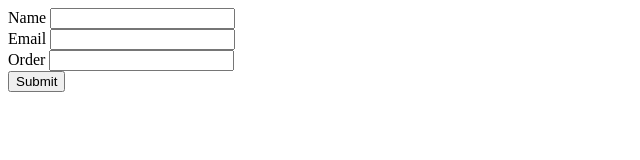
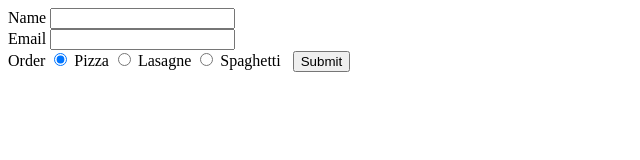
Before and after one commit to EHB-MCT/web2-exercises-JensWillems, a plain HTML site: page S1/index.html in a window 1280 px wide. Shown: the whole page, without its empty margins (0-640 px from the left). Drawn offline with Linux system fonts and the light colour scheme.

Commit message:
exercise 6

```diff
--- a/S1/index.html
+++ b/S1/index.html
@@ -17,9 +17,29 @@
         <label for="Email">Email</label>
         <input type="text" name="email" id="emailInput">
         <br>
+        <label for="orderInput">Order</label>
+
+        <input type="radio" name="dish" id="dish1" value="1" checked>
+        <label for="order1">
+            Pizza
+        </label>
+
+
+        <input type="radio" name="dish" id="dish2" value="2">
+        <label for="order2">
+            Lasagne
+        </label>
+
+
+        <input type="radio" name="dish" id="dish3" value="3">
+        <label for="order3">
+            Spaghetti
+        </label>
+
+        <!--
         <label for="Order">Order</label>
         <input type="text" name="order" id="orderInput">
-        <br>
+        <br> -->
 
         <button type="submit">Submit</button>
 
--- a/S1/index.js
+++ b/S1/index.js
@@ -1,4 +1,19 @@
 "use strict";
+
+const dishes = [{
+    id: 1,
+    name: 'Burger and fries',
+    price: 12
+},{
+    id: 2,
+    name: 'Pizza',
+    price: 15
+
+},{
+    id: 3,
+    name: 'Spaghetti',
+    price: 10
+}]
 
 window.onload = function () {
     console.log('Loaded');
@@ -10,7 +25,7 @@ window.onload = function () {
         let orderDetails = {
             name: document.getElementById('nameInput').value,
             mail: document.getElementById('emailInput').value,
-            order: document.getElementById('orderInput').value
+            order: document.querySelector('input[name="dish"]:checked').value
         }
         document.getElementById('message').innerHTML = printOrder(orderDetails);
     });
```
